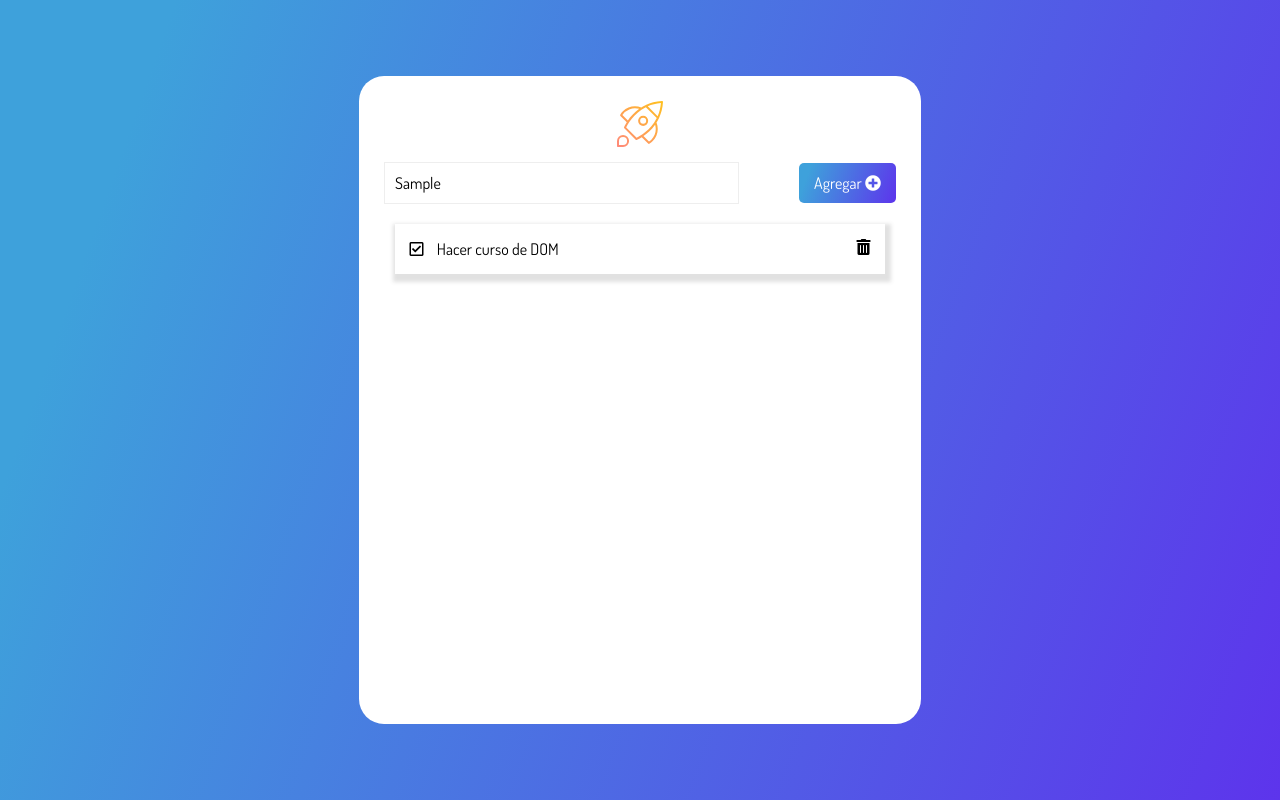
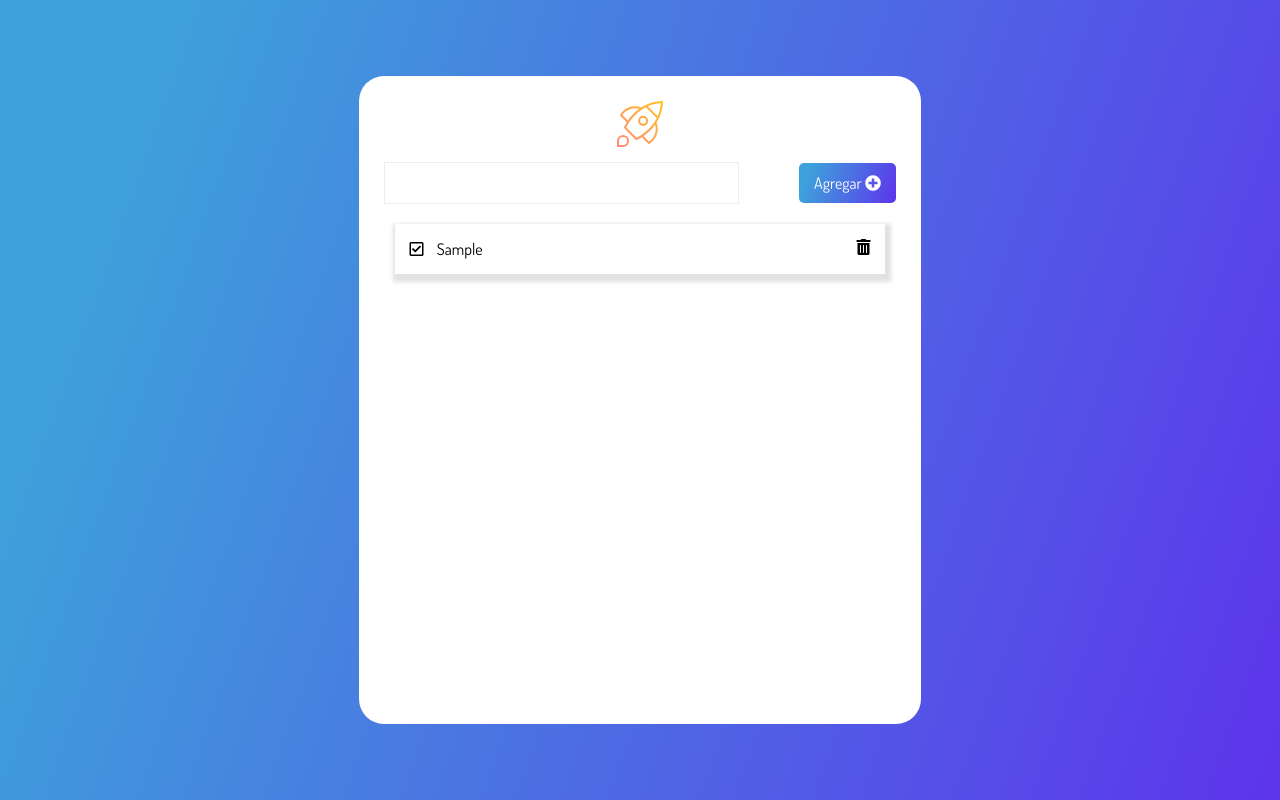
Before and after one commit to WilmaryM/manipulando-el-Dom, a plain HTML site: page 1821-manipulando-dom-con-js-proyecto_inicial/index.html in a window 1280 px wide. Both pictures are taken after typing "Sample" into the empty fields and a click on the button "Agregar". Drawn offline with Linux system fonts and the light colour scheme.

Commit message:
clase04 completada

```diff
--- a/1821-manipulando-dom-con-js-proyecto_inicial/index.html
+++ b/1821-manipulando-dom-con-js-proyecto_inicial/index.html
@@ -36,14 +36,8 @@
             </button>
           </form>
         </div>
-        <ul class="cardsList">
-          <li class="card">
-            <div>
-              <i class="far fa-check-square icon"></i>
-              <span class="task">Hacer curso de DOM</span>
-            </div>
-            <i class="fas fa-trash-alt trashIcon icon"></i>
-          </li>
+        <ul class="cardsList" data-list>
+
         </ul>
       </div>
     </main>
--- a/1821-manipulando-dom-con-js-proyecto_inicial/script.js
+++ b/1821-manipulando-dom-con-js-proyecto_inicial/script.js
@@ -1,12 +1,27 @@
 
-const btn = document.querySelector('[data-form-btn]')
+const btn = document.querySelector('[data-form-btn]');
 
 //arrow functions O funcion anonima
 const creatTask = (evento) => {
     evento.preventDefault()
-    const input = document.querySelector('[data-form-input]')
-    console.log(input.value)
-}
-console.log(btn)
+    const input = document.querySelector('[data-form-input]');
+    const value = input.value;
+    const list = document.querySelector('[data-list]');
+    const task = document.createElement('li');
+    task.classList.add('card');
+    input.value = " "
+    //backtick
+    const content = `<div>
+    <i class="far fa-check-square icon"></i>
+    <span class="task"> ${value} </span>
+  </div>
+  <i class="fas fa-trash-alt trashIcon icon"></i>`
+   task.innerHTML = content;
+
+   list.appendChild(task);
+
+    console.log(content);
+};
+console.log(btn);
 
 btn.addEventListener("click", creatTask);
```
